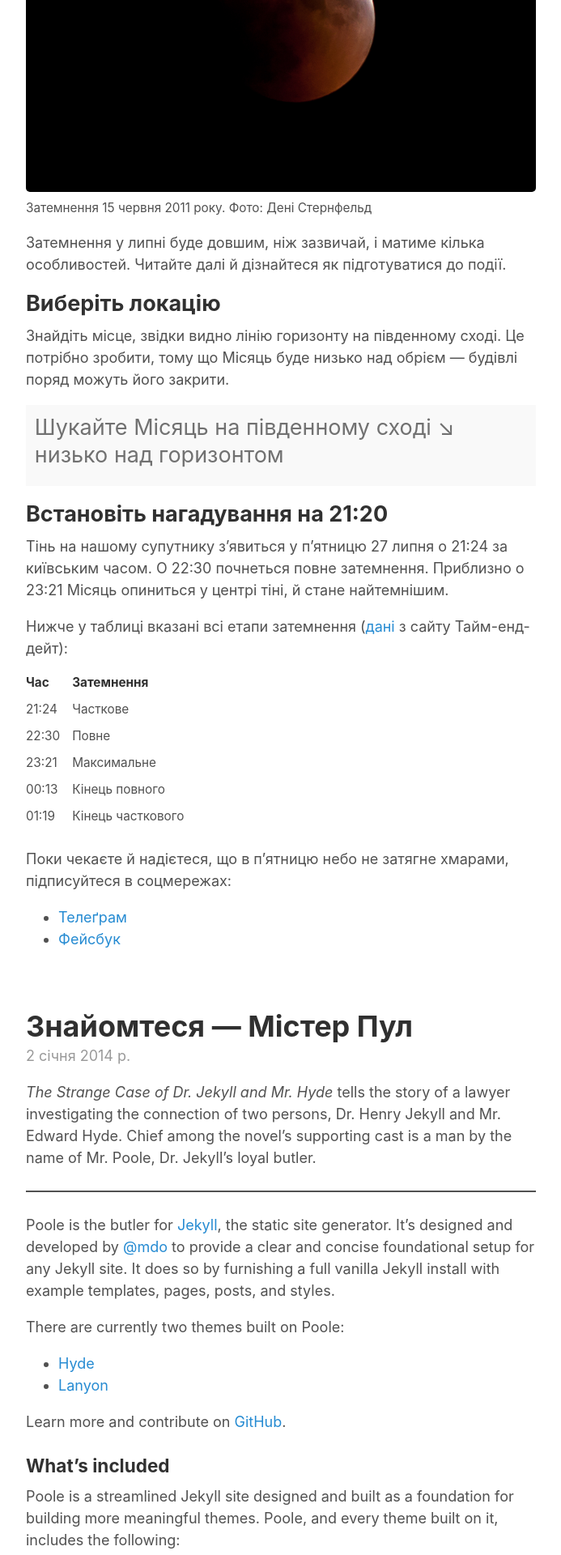
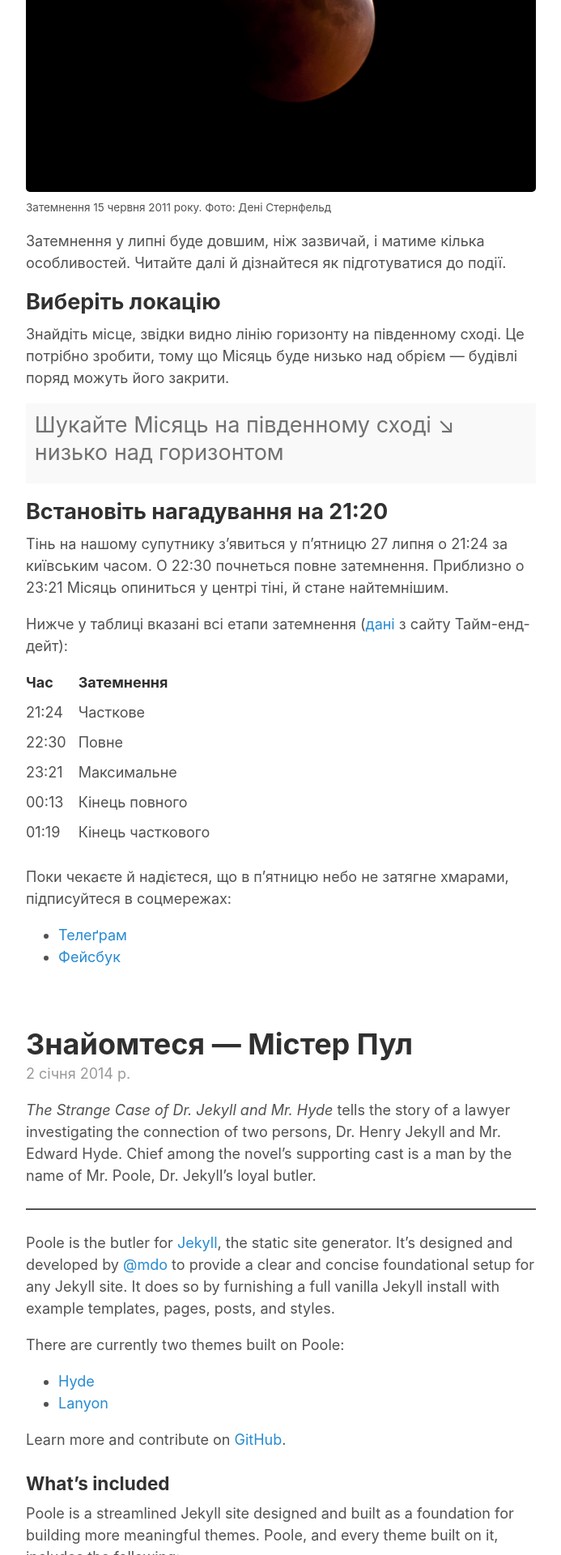
Before and after one commit to pnmrnko/pnmrnko.github.io, a Jekyll site: the page built from index.html, in a window 1280 px wide. Shown: the part 1000-2920 px from the top of the page at 81% size, without its empty margins (293-986 px from the left). Built offline with Jekyll 4.4.1, drawn with Linux system fonts in a browser that asks for light colours; the list of posts is cut into pages by our own code.

Commit message:
change table and caption font size

```diff
--- a/_sass/_base.scss
+++ b/_sass/_base.scss
@@ -83,7 +83,7 @@ figure {
 }
 
 figcaption {
-  font-size: 85%;
+  font-size: 75%;
   margin-top: -.5rem;
 }
 
@@ -116,7 +116,7 @@ table {
 
 table {
   margin-bottom: 1rem;
-  font-size: 85%;
+  font-size: 100%;
   border-collapse: collapse;
 }
 
```
